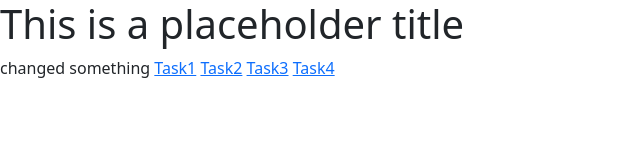
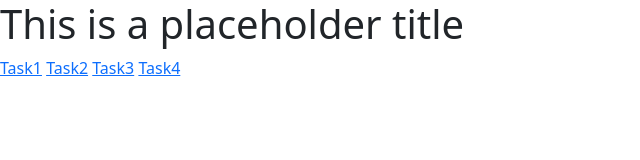
Before and after one commit to BaichenLiu3/lab-04-setting-issue-corrected-evemcgregor, a plain HTML site: page index.html in a window 1280 px wide. Shown: the whole page, without its empty margins (0-640 px from the left). Drawn offline with nearby package versions, Linux system fonts and the light colour scheme.

Commit message:
updated code

```diff
--- a/index.html
+++ b/index.html
@@ -10,7 +10,6 @@
 
 <body>
     <h1>This is a placeholder title</h1>
-changed something
     <!-- the rest of your HTML code (for Task 1-5) will go here!-->
 <a href="task1/task1.html">Task1</a>
 <a href="task2/task2.html">Task2</a>
```
